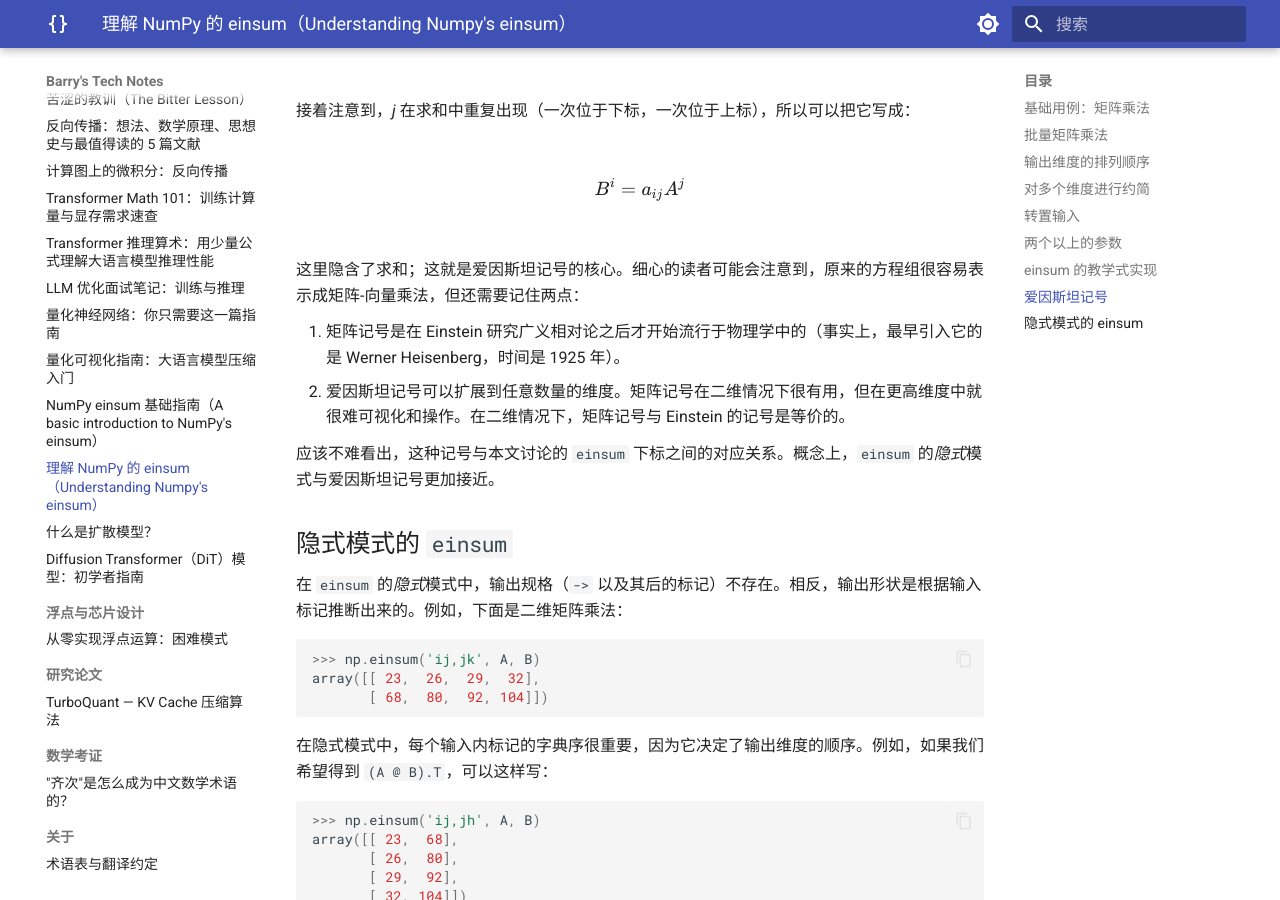
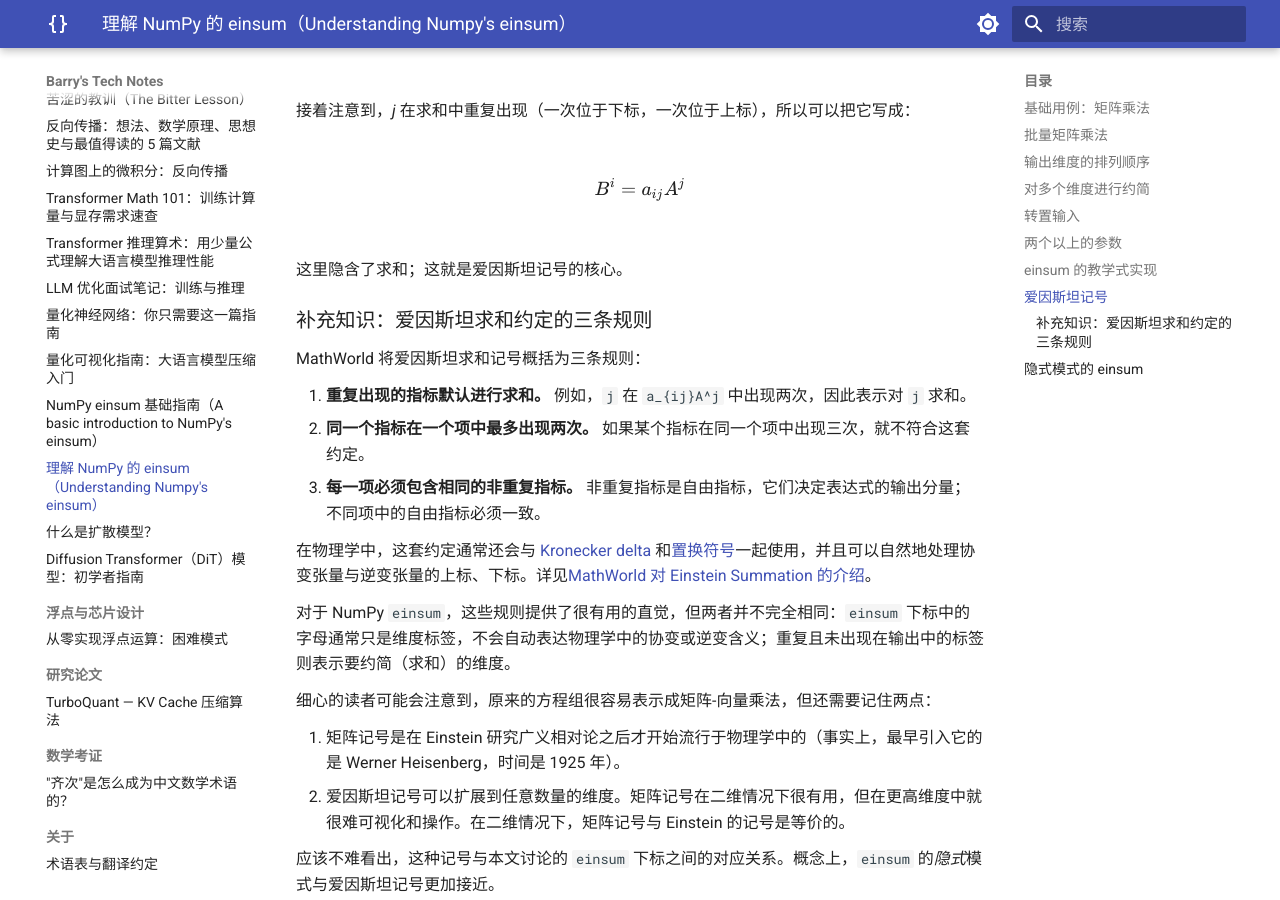
Before and after one commit to mypopydev/mypopydev.github.io, an MkDocs documentation site: the page built from docs/articles/understanding-numpys-einsum-zh.md, in a window 1280 px wide and 900 px high, scrolled down 6722 px. Built offline with MkDocs 1.6.1 and Material for MkDocs 9.7.7, drawn with Linux system fonts in a browser that asks for light colours.

Commit message:
docs: 补充 Einstein 求和约定说明

```diff
--- a/docs/articles/understanding-numpys-einsum-zh.md
+++ b/docs/articles/understanding-numpys-einsum-zh.md
@@ -295,7 +295,21 @@ B^{i}=\sum_{j=1}^{3} a_{ij}A^j
 B^{i}=a_{ij}A^j
 \]
 
-这里隐含了求和；这就是爱因斯坦记号的核心。细心的读者可能会注意到，原来的方程组很容易表示成矩阵-向量乘法，但还需要记住两点：
+这里隐含了求和；这就是爱因斯坦记号的核心。
+
+### 补充知识：爱因斯坦求和约定的三条规则
+
+MathWorld 将爱因斯坦求和记号概括为三条规则：
+
+1. **重复出现的指标默认进行求和。** 例如，`j` 在 `a_{ij}A^j` 中出现两次，因此表示对 `j` 求和。
+2. **同一个指标在一个项中最多出现两次。** 如果某个指标在同一个项中出现三次，就不符合这套约定。
+3. **每一项必须包含相同的非重复指标。** 非重复指标是自由指标，它们决定表达式的输出分量；不同项中的自由指标必须一致。
+
+在物理学中，这套约定通常还会与 [Kronecker delta](https://mathworld.wolfram.com/KroneckerDelta.html) 和[置换符号](https://mathworld.wolfram.com/PermutationSymbol.html)一起使用，并且可以自然地处理协变张量与逆变张量的上标、下标。详见[MathWorld 对 Einstein Summation 的介绍](https://mathworld.wolfram.com/EinsteinSummation.html)。
+
+对于 NumPy `einsum`，这些规则提供了很有用的直觉，但两者并不完全相同：`einsum` 下标中的字母通常只是维度标签，不会自动表达物理学中的协变或逆变含义；重复且未出现在输出中的标签则表示要约简（求和）的维度。
+
+细心的读者可能会注意到，原来的方程组很容易表示成矩阵-向量乘法，但还需要记住两点：
 
 1. 矩阵记号是在 Einstein 研究广义相对论之后才开始流行于物理学中的（事实上，最早引入它的是 Werner Heisenberg，时间是 1925 年）。
 2. 爱因斯坦记号可以扩展到任意数量的维度。矩阵记号在二维情况下很有用，但在更高维度中就很难可视化和操作。在二维情况下，矩阵记号与 Einstein 的记号是等价的。
--- a/docs/resources/CHANGELOG.md
+++ b/docs/resources/CHANGELOG.md
@@ -1,6 +1,7 @@
 # 更新记录
 
 ### 2026-09-05
+- 补充《理解 NumPy 的 `einsum`》：翻译 MathWorld《Einstein Summation》的三条约定规则，并说明其与 NumPy `einsum` 维度标签的关系
 - 新增译文：理解 NumPy 的 `einsum`（Understanding Numpy's einsum，Eli Bendersky，2025-03-22）
 - 收录 Eli Bendersky 文章《Understanding Numpy's einsum》中文全文翻译，置于 `docs/articles/understanding-numpys-einsum-zh.md`
 - 导航：深度学习（新增一篇）
```
